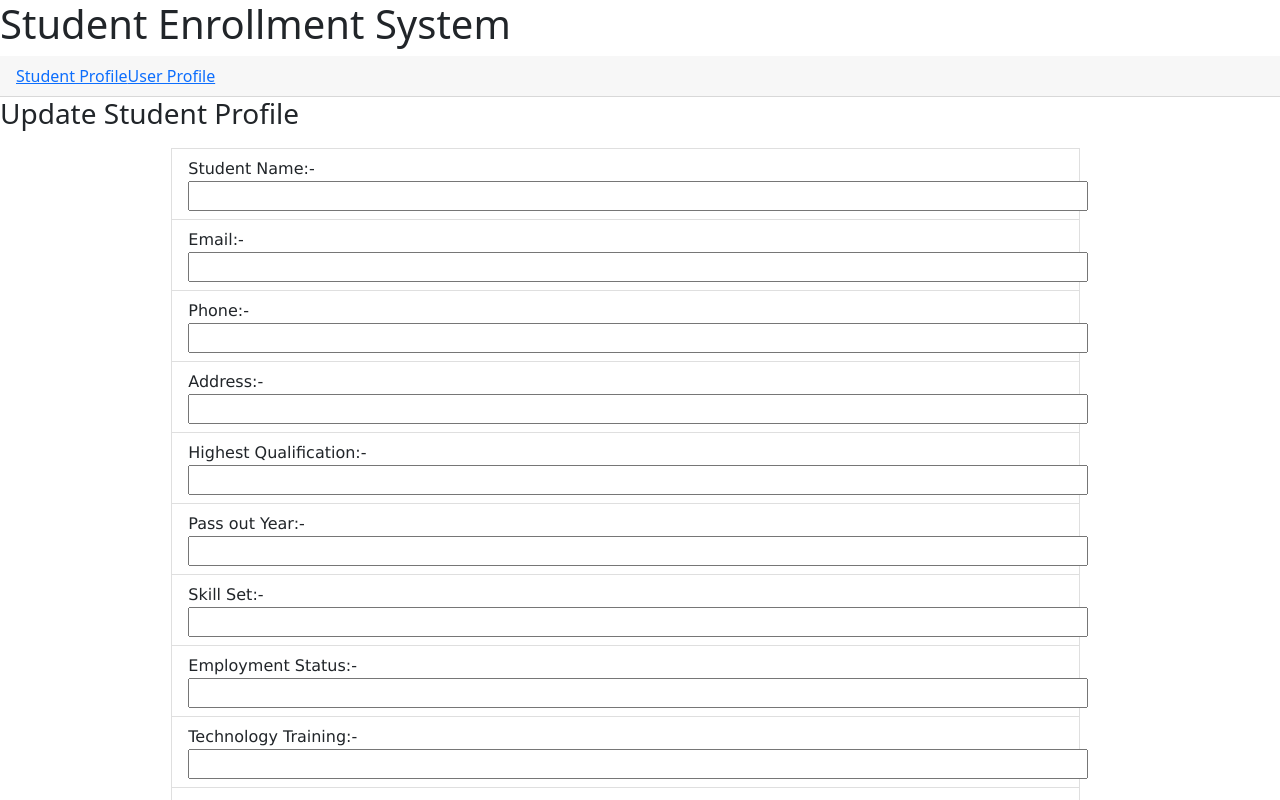
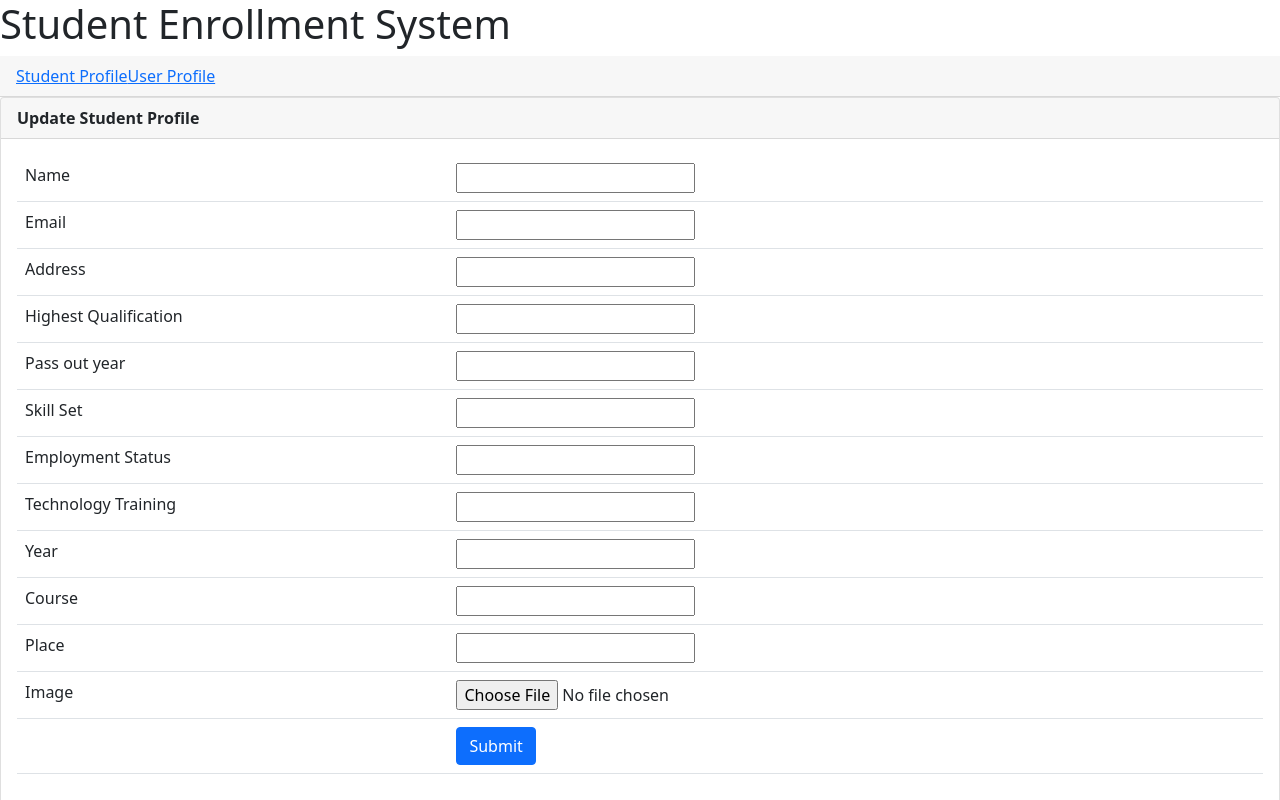
Before and after one commit to Sujeesh-720/profile_samples, an Angular app: page /updatestud in a window 1280 px wide. Shown: the top 800 px of the page. Built offline with nearby package versions, Linux system fonts and the light colour scheme.

Commit message:
Update update-student.component.html

```diff
--- a/src/app/update-student/update-student.component.html
+++ b/src/app/update-student/update-student.component.html
@@ -1,48 +1,70 @@
-<h3>Update Student Profile</h3>
-<div class="row">
 
-      <div class="col-md-10" >
-               <ul class="list-group">
-                   <div class="boy">
+<div class='card'>
+   <form>
+ <div class='card-header'>
+  <b>Update Student Profile</b>
+ </div>
+ <div class='card-body'>
+ <div class='table-responsive'>
+   <table class='table'>
+     <tbody>
+         <tr>
+             <td> <label>Name</label></td>
+             <td><input type="text" name="s_name"/></td>
+           </tr>
+           <tr>
+               <td><label>Email</label></td>
+               <td><input type="text" name="s_email"/></td>
+             </tr>
+             <tr>
+               <td><label>Address</label></td>
+               <td><input type="text" name="s_add"/></td>
+             </tr>
+             <tr>
+               <td><label>Highest Qualification</label></td>
+               <td><input type="text" name="s_Qual"/></td>
+             </tr>
+             <tr>
+               <td><label> Pass out year</label></td>
+               <td><input type="text" name="s_pass"/></td>
+             </tr>
+             <tr>
+               <td><label>Skill Set</label></td>
+               <td><input type="text" name="s_skill"/></td>
+             </tr>
+             <tr>
+               <td> <label>Employment Status</label></td>
+               <td><input type="text" name="s_status"/></td>
+             </tr>
+             <tr>
+               <td><label>Technology Training</label></td>
+               <td><input type="text" name="s_tech"/></td>
+             </tr>
+             <tr>
+               <td><label>Year</label></td>
+               <td><input type="text" name="s_year"/></td>
+             </tr>
 
-                <li class="list-group-item"  name="s_name">Student Name:-<input type="text" id="std"></li>
+             <tr>
+               <td><label>Course</label></td>
+               <td><input type="text" name="s_course"/></td>
+             </tr>
 
-
-                  <li class="list-group-item"  name="s_email">Email:-<input type="text" id="std"></li>
-
-
-                  <li class="list-group-item"  name="s_phone">Phone:-<input type="text" id="std"></li>
-
-
-                  <li class="list-group-item"  name="s_address">Address:-<input type="text" id="std"></li>
-
-
-                  <li class="list-group-item"  name="s_qual">Highest Qualification:-<input type="text" id="std"></li>
-
-
-                  <li class="list-group-item"  name="s_passyear">Pass out Year:-<input type="text" id="std"></li>
-
-
-                  <li class="list-group-item" name="s_skill">Skill Set:-<input type="text" id="std"></li>
-
-
-                  <li class="list-group-item"  name="s_status">Employment Status:-<input type="text" id="std"></li>
-
-
-                  <li class="list-group-item"  name="s_tech">Technology Training:-<input type="text" id="std"></li>
-
-
-                  <li class="list-group-item"  name="s_year">Year:-<input type="text" id="std"></li>
-
-
-                   <li class="list-group-item"  name="s_course">Course:-<input type="text" id="std"></li>
-
-                   <li class="list-group-item"  name="s_img">Image:-<input type="file" id="std"></li>
-
-                   <button class="btn btn-warning" style="cursor:pointer" (click)="out()">Save</button>
-
-                </div>
-
-               </ul>
-       </div>
-</div>
+             <tr>
+               <td> <label>Place</label></td>
+               <td><input type="text" name="u_place"/></td>
+             </tr>
+               <tr>
+               <td><label>Image</label></td>
+               <td><input type="file" name="s_image"/></td>
+             </tr>
+             <tr>
+               <td></td>
+               <td><input type="submit" class="btn btn-primary" value="Submit" (click)="updateStudent()"/></td>
+             </tr>
+     </tbody>
+   </table>
+ </div>
+ </div>
+ </form>
+ </div>
```
